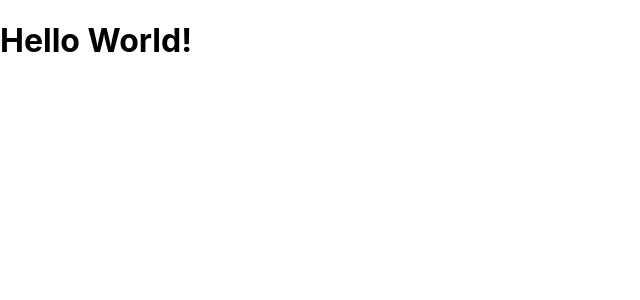
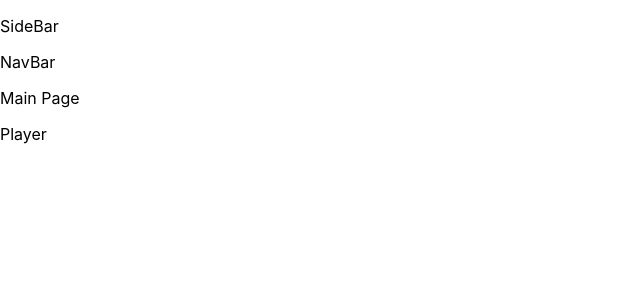
Before and after one commit to Jothinayagan/spotify-clone, a React (Create React App) app: page / in a window 1280 px wide. Shown: the top 300 px of the page, without its empty margins (0-640 px from the left). Built offline with nearby package versions, Linux system fonts and the light colour scheme.

Commit message:
Structure Setup

```diff
--- a/src/App.js
+++ b/src/App.js
@@ -1,11 +1,22 @@
 import React from "react";
+import SideBar from "./Components/SideBar/SideBar";
+import NavBar from "./Components/NavBar/NavBar";
+import Main from "./Components/Main";
+import Player from "./Components/Player";
 
 function App() {
-  return (
-    <div className="App">
-      <h1>Hello World!</h1>
-    </div>
-  );
+    return (
+        <div className="App">
+            <div>
+                <SideBar />
+            </div>
+            <div>
+              <NavBar />
+              <Main />
+              <Player />
+            </div>
+        </div>
+    );
 }
 
 export default App;
--- /dev/null
+++ b/src/Components/Main.js
@@ -0,0 +1,11 @@
+import React from 'react'
+
+function Main() {
+    return (
+        <div>
+            <p>Main Page</p>
+        </div>
+    )
+}
+
+export default Main
--- /dev/null
+++ b/src/Components/NavBar/NavBar.js
@@ -0,0 +1,11 @@
+import React from 'react'
+
+function NavBar() {
+    return (
+        <div>
+            <p>NavBar</p>
+        </div>
+    )
+}
+
+export default NavBar
--- /dev/null
+++ b/src/Components/Player.js
@@ -0,0 +1,11 @@
+import React from 'react'
+
+function Player() {
+    return (
+        <div>
+            <p>Player</p>
+        </div>
+    )
+}
+
+export default Player
--- /dev/null
+++ b/src/Components/SideBar/SideBar.js
@@ -0,0 +1,11 @@
+import React from 'react'
+
+function SideBar() {
+    return (
+        <div>
+            <p>SideBar</p>
+        </div>
+    )
+}
+
+export default SideBar
```
Also changed, not shown: src/Components/NavBar/NavBar.css (added), src/Components/SideBar/SideBar.css (added).
